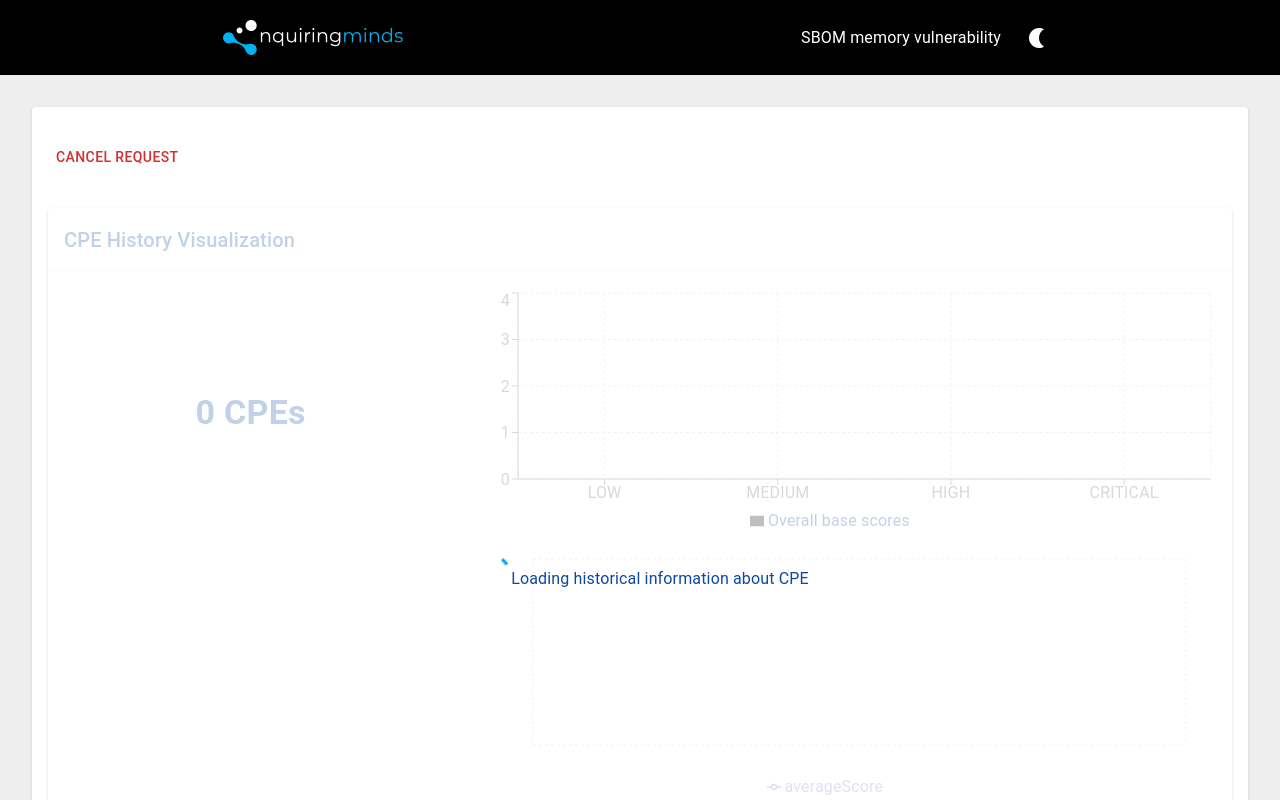
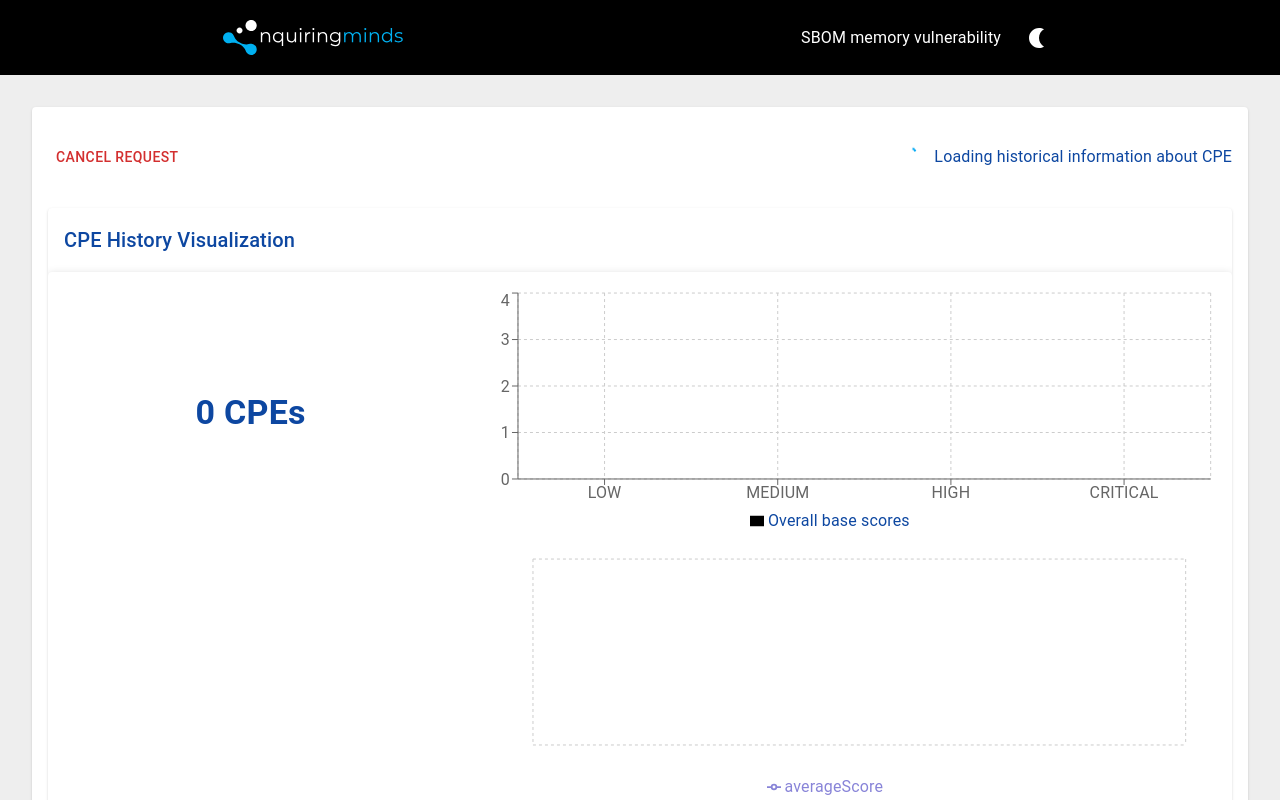
Before and after one commit to nqminds/UniBOM-Viewer, a Next.js app in the folder packages/app/: page /historical in a window 1280 px wide. Built offline with nearby package versions, Linux system fonts and the light colour scheme.

Commit message:
remove data storage in browser and fix circular progress bar

```diff
--- a/packages/app/src/pages/historical.tsx
+++ b/packages/app/src/pages/historical.tsx
@@ -7,7 +7,6 @@ import { useRouter } from 'next/router';
 import CpeTimeline from '@/modules/cve/cpe-timeline';
 import Dashboard from '@/modules/cve/dashboard';
 
-// Interfaces for expected data structure
 interface CVEData {
   cve?: string;
   cwe?: string[];
@@ -19,7 +18,7 @@ interface CVEData {
 interface CpeData {
   [cpe: string]: CVEData[];
 }
-// TODO: FIX THE DISPLAY CIRCULAR BAR ISSUE
+
 export default function CpeDataPage() {
   const router = useRouter();
   const [cpeData, setCpeData] = useState<CpeData>({});
@@ -28,23 +27,10 @@ export default function CpeDataPage() {
 
   useEffect(() => {
     const cpeInput = router.query.cpe as string;
-    const savedCpeData = localStorage.getItem('cpeData');
-    const storedCpeKey = localStorage.getItem('cpeKey');
-
-    // Reset if the CPE input is different
-    if (cpeInput !== storedCpeKey) {
-      localStorage.removeItem('cpeData'); // Clear previous data
-      setCpeData({});
-    } else if (savedCpeData) {
-      // Load from localStorage only if the CPE input is the same
-      setCpeData(JSON.parse(savedCpeData));
-      setInitialLoad(false);
-    }
 
     if (cpeInput) {
       const apiKey = sessionStorage.getItem('nistApiKey');
       const openaiApiKey = sessionStorage.getItem('openaiApiKey');
-
       if (!apiKey) {
         console.error('API Key is not available');
         setInitialLoad(false);
@@ -59,25 +45,26 @@ export default function CpeDataPage() {
 
       eventSource.onmessage = (event) => {
         const newEntry = JSON.parse(event.data);
-        setCpeData((prevData) => {
-          const updatedData = {
-            ...prevData,
-            [newEntry.cpe]: [...(prevData[newEntry.cpe] || []), newEntry.data],
-          };
-
-          // Save updated data to localStorage
-          localStorage.setItem('cpeData', JSON.stringify(updatedData));
-          localStorage.setItem('cpeKey', cpeInput);
-
-          return updatedData;
-        });
-        setInitialLoad(false);
+        setCpeData((prevData) => ({
+          ...prevData,
+          [newEntry.cpe]: [...(prevData[newEntry.cpe] || []), newEntry.data]
+        }));
       };
 
       eventSource.onerror = (error) => {
         console.error('EventSource failed:', error);
+        setInitialLoad(false);
         eventSource.close();
       };
+
+      eventSource.onopen = () => {
+        console.log('Connection to server opened.');
+      };
+
+      eventSource.addEventListener('done', () => {
+        setInitialLoad(false);
+        eventSource.close();
+      });
 
       return () => {
         if (eventSourceRef.current) {
@@ -85,7 +72,7 @@ export default function CpeDataPage() {
         }
       };
     }
-  }, [router.query]); // Re-run effect when router query changes
+  }, [router.query]);
 
   const cancelRequest = () => {
     if (eventSourceRef.current) {
@@ -99,32 +86,28 @@ export default function CpeDataPage() {
     <React.Fragment>
       <Box sx={{ p: 4 }}>
         <Paper>
-          <Button color="error" onClick={cancelRequest} sx={{ mt: 2 }}>
-            Cancel Request
-          </Button>
-          <Card sx={{ mt: 4, position: 'relative' }}>
-            {/* Overlay with CircularProgress to indicate loading */}
+          <Box
+            display="flex"
+            alignItems="center"
+            justifyContent="space-between"
+            sx={{ mt: 2 }}
+          >
+            <Button color="error" onClick={cancelRequest}>
+              Cancel Request
+            </Button>
             {initialLoad && (
               <Box
-                position="absolute"
-                top={0}
-                left={0}
-                right={0}
-                bottom={0}
                 display="flex"
-                justifyContent="center"
                 alignItems="center"
-                bgcolor="rgba(255, 255, 255, 0.75)" // Semi-transparent overlay
-                zIndex={1} // Ensures it's above the card content
               >
-                <CircularProgress />
-                <Typography variant="subtitle1" gutterBottom sx={{ mt: 2 }}>
+                <CircularProgress size={24} />
+                <Typography variant="subtitle1" alignItems="center" sx={{ ml: 2 }}>
                   Loading historical information about CPE {router.query.cpe}
                 </Typography>
               </Box>
             )}
-
-            {/* Main content always displayed */}
+          </Box>
+          <Card sx={{ mt: 4 }}>
             <Typography variant="h6" sx={{ p: 2 }}>
               CPE History Visualization
             </Typography>
```
